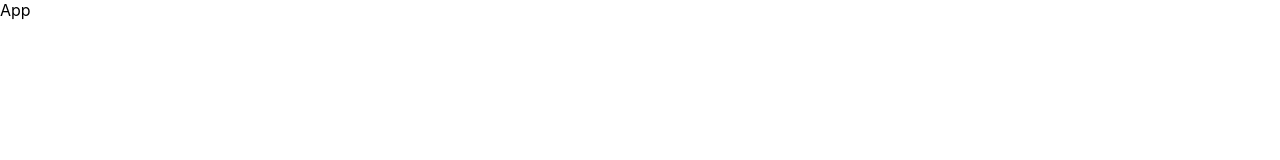
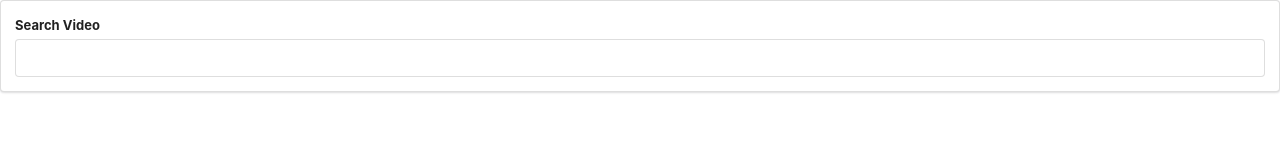
Before and after one commit to rajaaghanem/Bootcamp-React_exercises, a React (Create React App) app in the folder code-along/: page / in a window 1280 px wide. Shown: the top 160 px of the page. Built offline with nearby package versions, Linux system fonts and the light colour scheme.

Commit message:
add a searchbar

```diff
--- a/code-along/public/index.html
+++ b/code-along/public/index.html
@@ -10,6 +10,7 @@
       content="Web site created using create-react-app"
     />
     <link rel="apple-touch-icon" href="%PUBLIC_URL%/logo192.png" />
+    <link rel ="stylesheet" href="https://cdnjs.cloudflare.com/ajax/libs/semantic-ui/2.4.1/semantic.min.css"/>
     <!--
       manifest.json provides metadata used when your web app is installed on a
       user's mobile device or desktop. See https://developers.google.com/web/fundamentals/web-app-manifest/
--- a/code-along/src/App.js
+++ b/code-along/src/App.js
@@ -1,9 +1,10 @@
 import React from "react";
 import "./App.css";
+import SearchBar from "./components/SearchBar/SearchBar";
 
 class App extends React.Component {
   render() {
-    return <div>App</div>;
+    return <div><SearchBar/></div>;
   }
 }
 
--- /dev/null
+++ b/code-along/src/components/SearchBar/SearchBar.js
@@ -0,0 +1,16 @@
+import React from "react";
+
+class SearchBar extends React.Component{
+    render(){
+        return (<div className=" search-bar ui segment">
+            <form className="ui form">
+                <div className="field">
+                    <label>Search Video</label>
+                    <input type="text"/>
+                </div>
+            </form>
+        </div>);
+    }
+}
+
+export default SearchBar;
```
